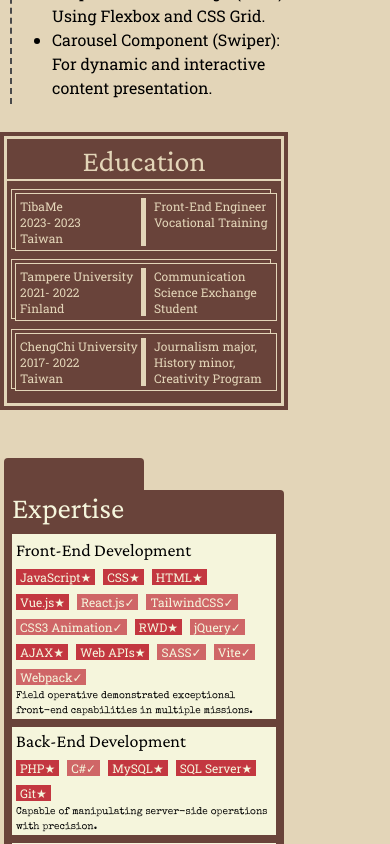
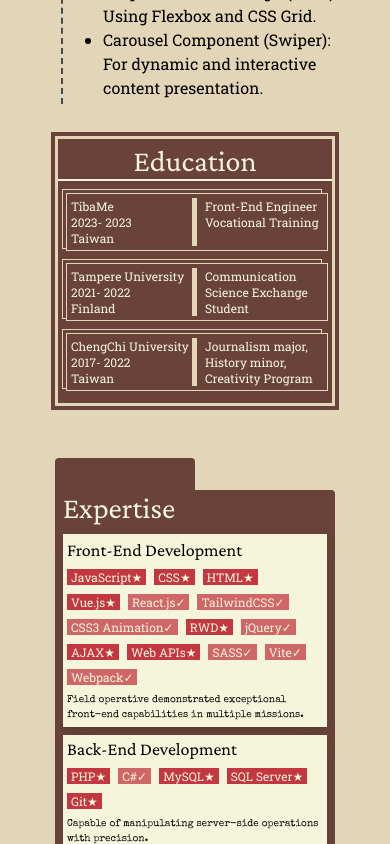
Before and after one commit to BenjaminChien/Agent_Benjamin, a React (Vite) app: page / in a window 390 px wide. Shown: the part 3240-4084 px from the top of the page. Built offline with nearby package versions, Linux system fonts and the light colour scheme.

Commit message:
Finish mobile layout

```diff
--- a/src/App.jsx
+++ b/src/App.jsx
@@ -14,7 +14,7 @@ import expertise from './assets/expertise.js'
 
 function App() {
   return (
-    <>
+    <div className='w-fit mx-auto'>
       <Stamp></Stamp>
       <img src="/profile_photo.png" alt="Profile_Photo"></img>
       <BasicInfo></BasicInfo>
@@ -22,7 +22,7 @@ function App() {
       <Experience info={experience}></Experience>
       <Education info={education}></Education>
       <Expertise info={expertise}></Expertise>
-    </>
+    </div>
   )
 }
 
--- a/src/components/Education.jsx
+++ b/src/components/Education.jsx
@@ -24,7 +24,7 @@ const EducationItems = (info) => {
 const Education = (info) => {
     return(
         <div className="bg-Dark-Chocolate w-2xs px-1 py-1">
-            <div className="border-3 border-Linen text-Linen">
+            <div className="border-3 border-Linen text-Beige">
                 <h2 className="font-Title text-3xl text-center border-b-2 pt-1">Education</h2>
                 {info.info.map((item, index)=>(
                     <EducationItems key={index} info={item}></EducationItems>
--- a/src/components/Expertise.jsx
+++ b/src/components/Expertise.jsx
@@ -1,6 +1,6 @@
 const ExpertiseItem = (info) =>{
     return(
-        <div className="bg-Beige px-1 mb-2">
+        <div className="bg-Beige px-1 mb-2 shadow-lg">
             <h3 className="font-Title text-lg">{info.info.category}</h3>
             {info.info.skills.map((item, index)=>(
                 <span key={index} className={`inline-block font-Content text-xs bg-Crimson text-Beige px-1 mr-2 mb-1 ${item.level == "star" ? "" : "opacity-75"}`}>
@@ -8,7 +8,7 @@ const ExpertiseItem = (info) =>{
                 </span>
             ))}
 
-            <span className="block font-Special text-[10px]">{info.info.note}</span>
+            <span className="block font-Special text-[10px] py-1">{info.info.note}</span>
         </div>
     )
 }
--- a/src/components/Stamp.jsx
+++ b/src/components/Stamp.jsx
@@ -1,6 +1,6 @@
 function Stamp(){
     return(
-        <span className='inline-block text-red-600 text-xl font-bold tracking-wider border-3 border-double py-2 px-5 mt-5 mb-5 ml-5 rotate-[-5deg]'>DECLASSIFIED</span>
+        <span className='inline-block text-red-600 text-xl font-bold tracking-wider border-3 border-double py-2 px-5 mt-5 mb-5 ml-5 rotate-[5deg]'>DECLASSIFIED</span>
     )
 }
 
```
